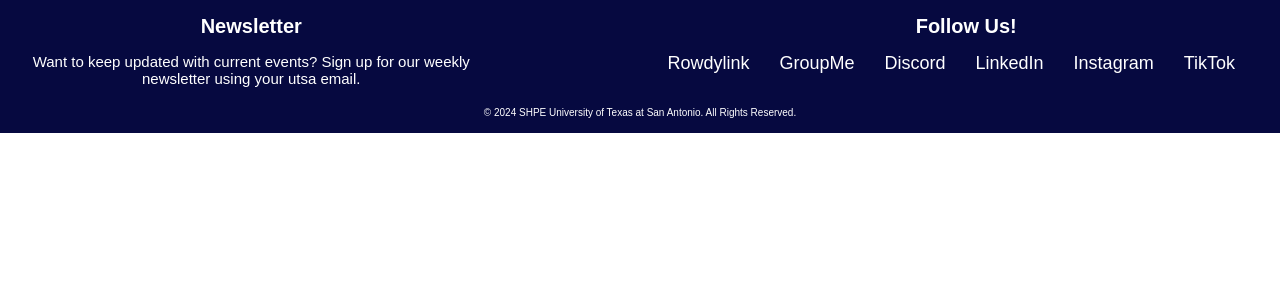
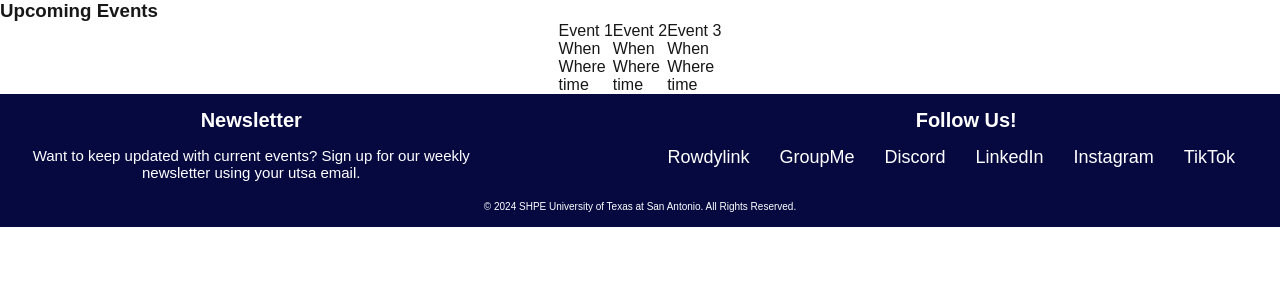
Before and after one commit to SHPEUTSA/MemberPortal, a Next.js app: page / in a window 1280 px wide. Shown: the top 300 px of the page. Built offline with nearby package versions, Linux system fonts and the light colour scheme.

Commit message:
started home page
started the homepage

```diff
--- a/src/app/page.js
+++ b/src/app/page.js
@@ -4,5 +4,27 @@
 export default function Home() {
   return (
     <div className={styles.page}>
+       <h3>Upcoming Events</h3>
+        <div className = {styles.UEvents}>
+
+          <div className = {styles.eventBox}>
+            <h>Event 1</h>
+            <p>When</p>
+            <p>Where</p>
+            <p>time</p>
+          </div>
+          <div className =  {styles.eventBox}>
+            <h>Event 2</h>
+            <p>When</p>
+            <p>Where</p>
+            <p>time</p>
+          </div>
+          <div className =  {styles.eventBox1}>
+            <h>Event 3</h>
+            <p>When</p>
+            <p>Where</p>
+            <p>time</p>
+          </div>
+        </div>
     </div>
   ) }
--- a/src/app/page.module.css
+++ b/src/app/page.module.css
@@ -1,4 +1,11 @@
-
+.page{
+  justify-content: center;
+}
+.UEvents{
+  display: flex;
+  justify-content: center;
+  flex-direction: row;
+}
 @media (prefers-color-scheme: dark) {
   .logo {
     filter: invert();
```
